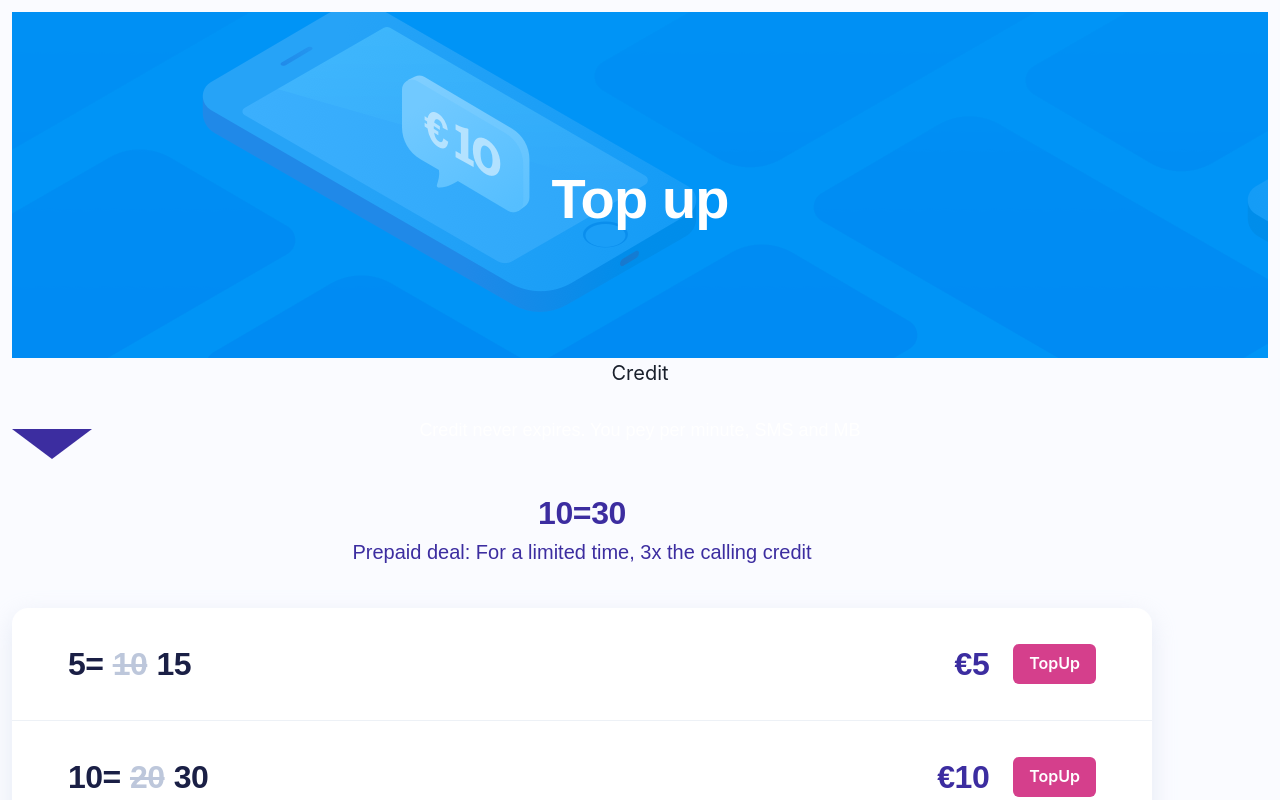
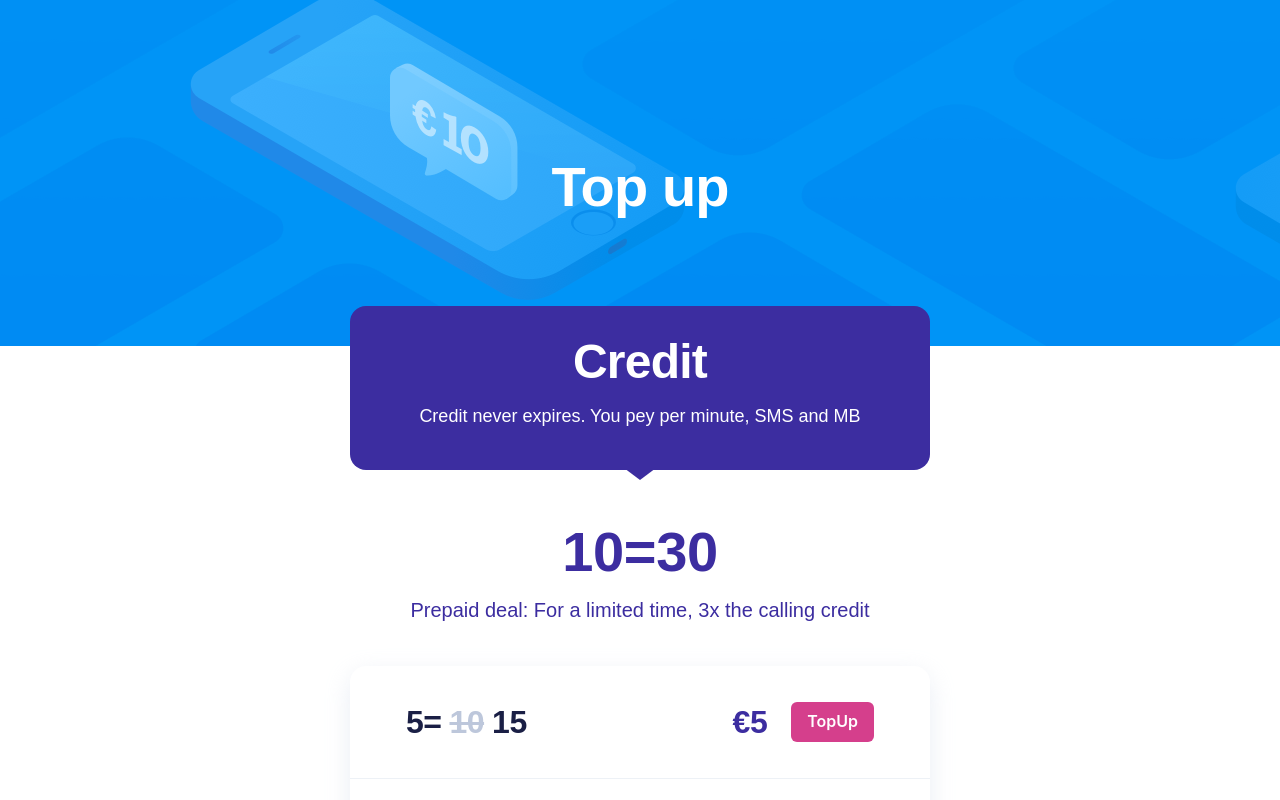
Before and after one commit to gr-olga/lebara_test, a React (Create React App) app: page / in a window 1280 px wide. Shown: the top 800 px of the page. Built offline with nearby package versions, Linux system fonts and the light colour scheme.

Commit message:
clean-up

```diff
--- a/src/App.css
+++ b/src/App.css
@@ -49,7 +49,7 @@
     min-width: 100px;
     width: 100%;
     max-width: 1140px;
-    margin: -40px auto auto;
+    margin: -40px;
 
 }
 
@@ -103,5 +103,5 @@
     border-left: 40px solid transparent;
     border-right: 40px solid transparent;
     border-top: 30px solid rgb(60, 45, 160);
-    margin-top: -15px;
+    margin-top: 20px;
 }
--- a/src/App.tsx
+++ b/src/App.tsx
@@ -1,24 +1,22 @@
 import * as React from "react"
-import {Box, ChakraProvider, Grid, theme,} from "@chakra-ui/react"
+import {Box, ChakraProvider, theme,} from "@chakra-ui/react"
 import DataTable from "./components/DataTable/DataTable";
 import "./App.css"
 
 export const App = () => (
     <ChakraProvider theme={theme}>
         <Box textAlign="center" fontSize="xl">
-            <Grid minH="100vh" p={3} background="#fafbff">
             <div className="header">
                 <h2 className="title">Top up</h2>
             </div>
-                <div className="mainBox">
-                    <div className="purpleBanner">
-                        <h3 className="headerTitle">Credit</h3>
+            <div className="main-box">
+                <div className="title-box">
+                    <h3 className="header-title">Credit</h3>
                     <p className="desc">Credit never expires. You pey per minute, SMS and MB</p>
                 </div>
-                    <div className="triangle"></div>
+                <div className="triangle"/>
                 <DataTable/>
             </div>
-            </Grid>
         </Box>
     </ChakraProvider>
 )
--- a/src/components/DataTable/DataTable.css
+++ b/src/components/DataTable/DataTable.css
@@ -11,15 +11,13 @@
 .plan-title {
     color: rgb(60, 45, 160);
     font-family: Bree Serif, sans-serif;
-    font-size: 32px;
+    font-size: 56px;
     font-weight: bold;
-    height: 32px;
     letter-spacing: -0.4px;
     margin-top: 30px;
 }
 
 .plan-desc {
-    margin-top: 15px;
     color: rgb(60, 45, 160);
     font-family: Bree Serif, sans-serif;
     font-size: 20px;
@@ -30,6 +28,10 @@
 }
 
 @media screen and (max-width: 400px) {
+    .plan-title {
+        font-size: 32px;
+    }
+
     .plan-desc {
         font-size: 16px;
         height: 24px;
--- a/src/components/PlanDetail/PlanDetail.tsx
+++ b/src/components/PlanDetail/PlanDetail.tsx
@@ -15,9 +15,9 @@ export default function PlanDetail(props: { data: Array<PlanDetailType> }) {
                                 ?
                                 <PromoCredit credit={item.credit} promoCredit={item.promoCredit} cost={item.cost}/>
                                 :
-                                <h4 className="option-credit">{item.credit}</h4>}
+                                <span className="option-credit">{item.credit}</span>}
                             <div className="option-cost">
-                                <h4 className="option-price"> €{item.cost}</h4>
+                                <span className="option-price"> €{item.cost}</span>
                                 <Button className="btn" colorScheme='pink' onClick={() => window.open(item.url)}
                                         aria-label="link">TopUp</Button>
                             </div>
--- a/src/components/PlanDetail/PromoCredit/PromoCredit.css
+++ b/src/components/PlanDetail/PromoCredit/PromoCredit.css
@@ -19,7 +19,6 @@
     font-weight: bold;
     height: 32px;
     letter-spacing: -0.5px;
-    width: 37px;
     margin-right: 8px;
     margin-left: 8px;
     text-decoration: line-through;
--- a/src/components/PlanDetail/PromoCredit/PromoCredit.tsx
+++ b/src/components/PlanDetail/PromoCredit/PromoCredit.tsx
@@ -4,10 +4,10 @@ export default function PromoCredit(props: { credit: number, promoCredit: number
 
     return (
         <div className="number-box">
-            <h4 className="numb">{props.cost}</h4>
-            <p className="numb"> = </p>
-            <h4 className="credit">{props.credit}</h4>
-            <h4 className="numb">{props.promoCredit}</h4>
+            <span className="num">{props.cost}</span>
+            <span className="num"> = </span>
+            <span className="credit">{props.credit}</span>
+            <span className="num">{props.promoCredit}</span>
         </div>
     )
 }
```
Lines whose indentation alone changed are shown as unchanged.
